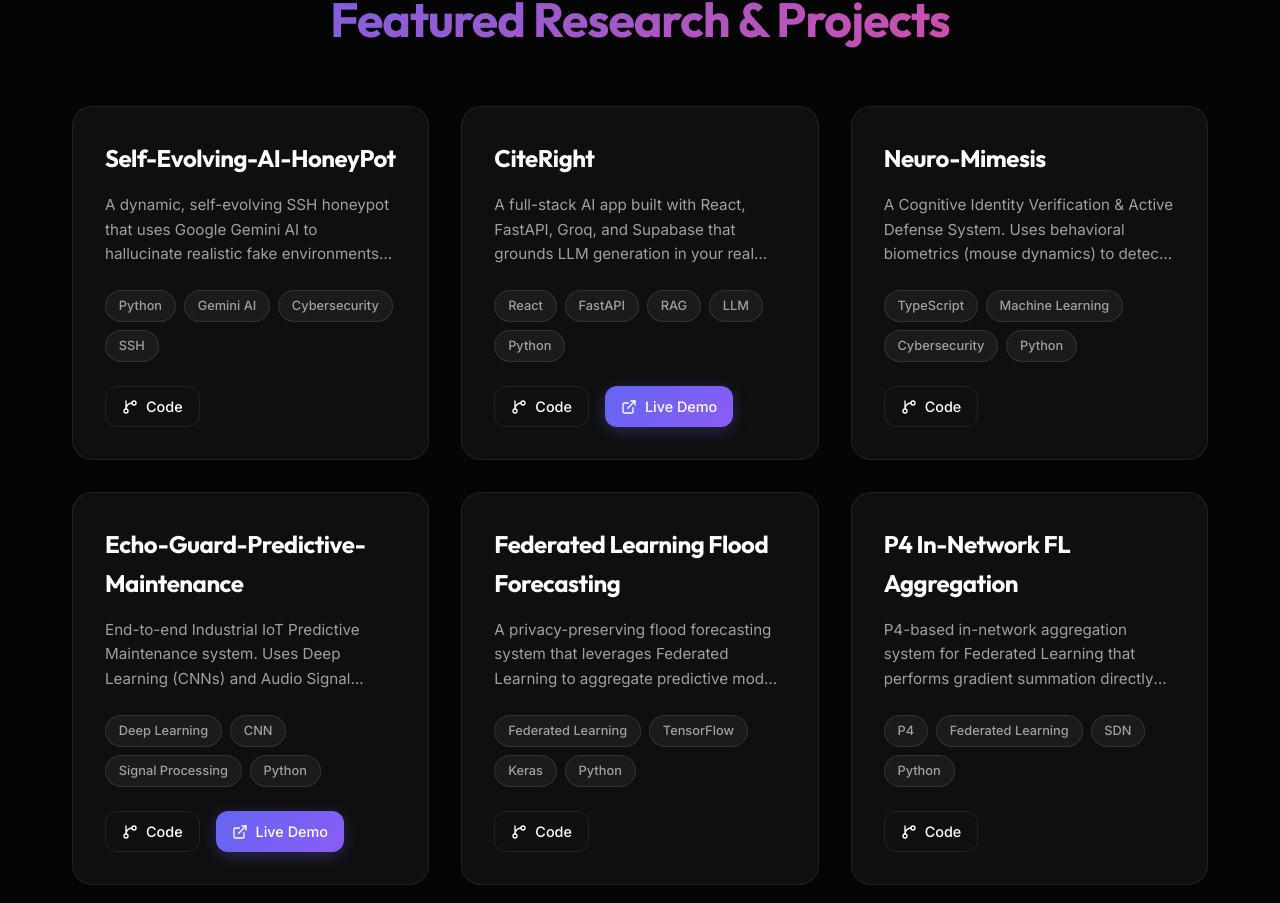
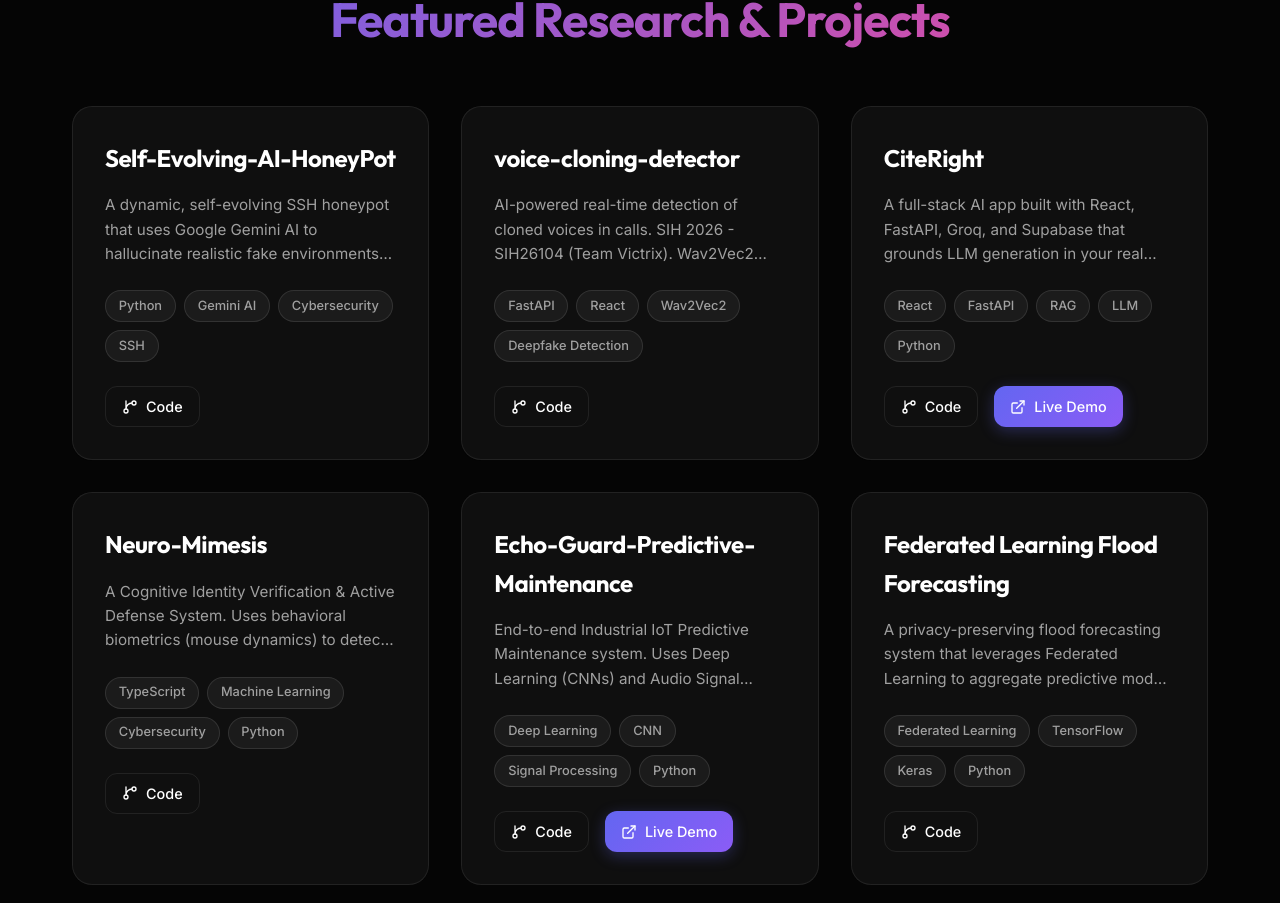
Before and after one commit to sadvik-asus/Portfolio, a React app: page / in a window 1280 px wide. Shown: the part 919-1822 px from the top of the page. Built offline with nearby package versions, Linux system fonts and the light colour scheme; the HTML template or start-up script is replaced by a standard one.

Commit message:
feat(projects): add voice-cloning-detector project

```diff
--- a/src/components/Projects.jsx
+++ b/src/components/Projects.jsx
@@ -7,6 +7,12 @@ const projects = [
     desc: "A dynamic, self-evolving SSH honeypot that uses Google Gemini AI to hallucinate realistic fake environments, deceive attackers in real-time, and log threat intelligence.",
     tags: ["Python", "Gemini AI", "Cybersecurity", "SSH"],
     github: "https://github.com/sadvik-asus/Self-Evolving-AI-HoneyPot"
+  },
+  {
+    title: "voice-cloning-detector",
+    desc: "AI-powered real-time detection of cloned voices in calls. SIH 2026 - SIH26104 (Team Victrix). Wav2Vec2 deepfake classifier + explainable signal forensics. FastAPI + React.",
+    tags: ["FastAPI", "React", "Wav2Vec2", "Deepfake Detection"],
+    github: "https://github.com/sadvik-asus/voice-cloning-detector"
   },
   {
     title: "CiteRight",
```
